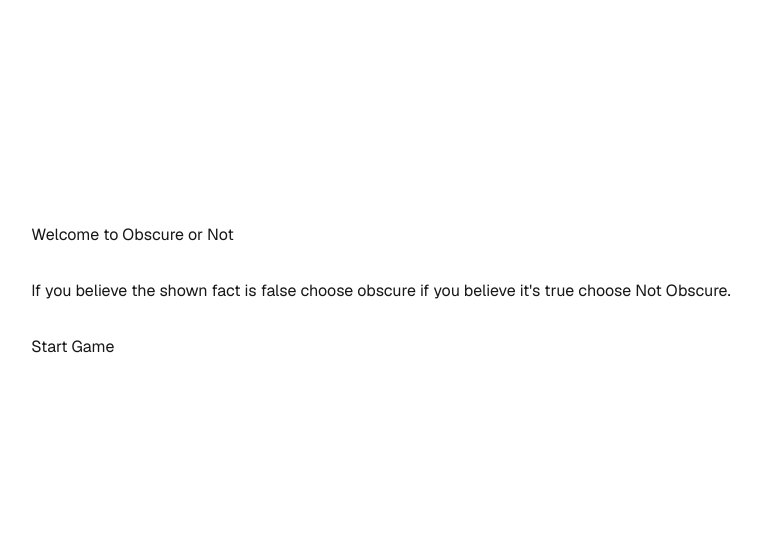
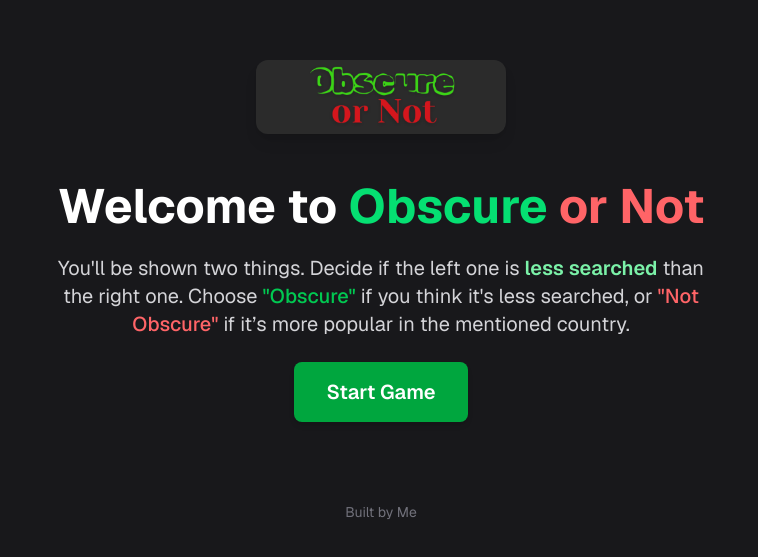
Before and after one commit to srikarsai7/obscureornot, a Next.js app: page / in a window 1280 px wide. Shown: the part 109-666 px from the top of the page, without its empty margins (259-1017 px from the left). Built offline with nearby package versions, Linux system fonts and the light colour scheme.

Commit message:
Updated the homepage

```diff
--- a/src/app/page.tsx
+++ b/src/app/page.tsx
@@ -2,16 +2,39 @@ import Image from "next/image";
 
 export default function Home() {
   return (
-    <div className="grid grid-rows-[20px_1fr_20px] items-center justify-items-center min-h-screen p-8 pb-20 gap-16 sm:p-20 font-[family-name:var(--font-geist-sans)]">
-      <main className="flex flex-col gap-[32px] row-start-2 items-center sm:items-start">
-        <h1 className="center"> Welcome to Obscure or Not</h1>
-        <p>If you believe the shown fact is false choose obscure if you believe it's true choose Not Obscure.</p>
-        <div className="flex flex-col gap-8">
-          <a href="/game" className="btn">
-            Start Game
-          </a>
-        </div>
+    <div className="flex flex-col items-center justify-center min-h-screen px-6 sm:px-20 py-10 bg-zinc-900 text-white font-[family-name:var(--font-geist-sans)]">
+
+      {/* Logo */}
+      <div className="mb-12">
+        <Image
+          src="/logo.png"
+          alt="Obscure or Not Logo"
+          width={250}
+          height={100}
+          className="rounded-xl shadow-lg"
+        />
+      </div>
+
+      {/* Content */}
+      <main className="text-center max-w-2xl space-y-6">
+        <h1 className="text-4xl sm:text-5xl font-bold">Welcome to <span className="text-green-400">Obscure</span> <span className="text-red-400">or Not</span></h1>
+        <p className="text-lg sm:text-xl text-zinc-300">
+          You'll be shown two things. Decide if the left one is <span className="font-semibold text-green-300">less searched</span> than the right one.
+          Choose <span className="text-green-500 font-medium">"Obscure"</span> if you think it's less searched, or <span className="text-red-400 font-medium">"Not Obscure"</span> if it’s more popular in the mentioned country.
+        </p>
+
+        <a
+          href="/game"
+          className="inline-block bg-green-600 hover:bg-green-500 transition-colors duration-200 text-white text-xl font-semibold px-8 py-4 rounded-lg shadow-md hover:scale-105"
+        >
+          Start Game
+        </a>
       </main>
+
+      {/* Footer padding */}
+      <div className="mt-20 text-sm text-zinc-500">
+        Built by Me
+      </div>
     </div>
   );
 }
```
